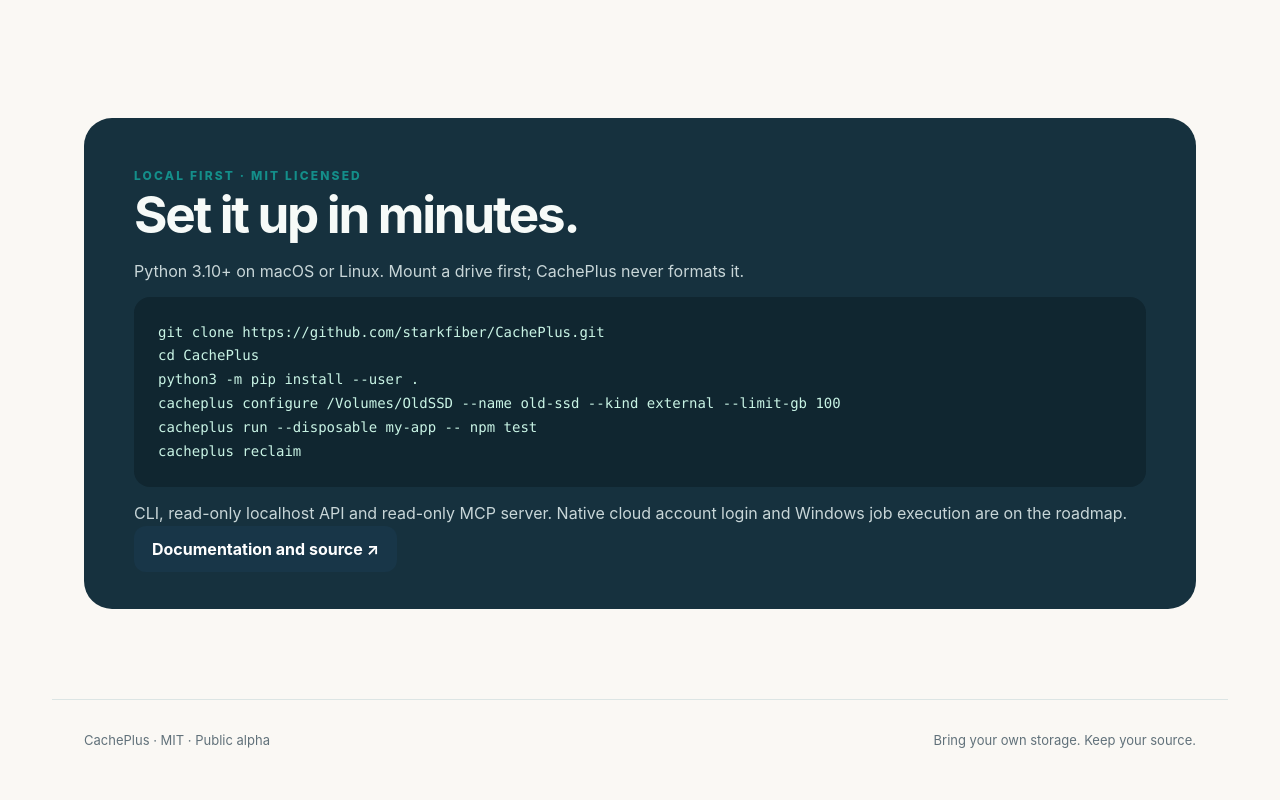
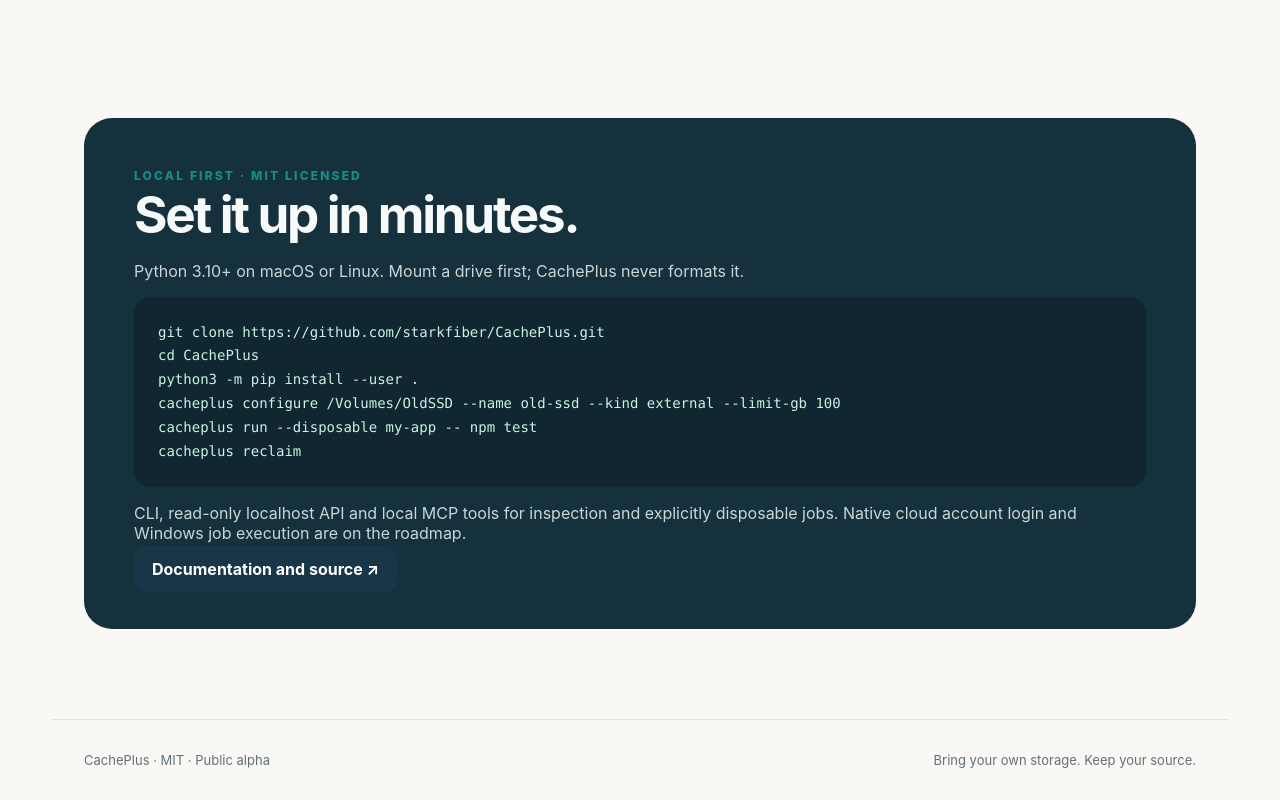
Before and after one commit to starkfiber/CachePlus, a plain HTML site: page docs/index.html in a window 1280 px wide. Shown: the part 1396-2196 px from the top of the page. Drawn offline with Linux system fonts and the light colour scheme.

Commit message:
Explain MCP job support on product page

```diff
--- a/docs/index.html
+++ b/docs/index.html
@@ -12,5 +12,5 @@ cd CachePlus
 python3 -m pip install --user .
 cacheplus configure /Volumes/OldSSD --name old-ssd --kind external --limit-gb 100
 cacheplus run --disposable my-app -- npm test
-cacheplus reclaim</pre><p>CLI, read-only localhost API and read-only MCP server. Native cloud account login and Windows job execution are on the roadmap.</p><a class="button" href="https://github.com/starkfiber/CachePlus">Documentation and source ↗</a></div></section></main><footer><span>CachePlus · MIT · Public alpha</span><span>Bring your own storage. Keep your source.</span></footer>
+cacheplus reclaim</pre><p>CLI, read-only localhost API and local MCP tools for inspection and explicitly disposable jobs. Native cloud account login and Windows job execution are on the roadmap.</p><a class="button" href="https://github.com/starkfiber/CachePlus">Documentation and source ↗</a></div></section></main><footer><span>CachePlus · MIT · Public alpha</span><span>Bring your own storage. Keep your source.</span></footer>
 </body></html>
```
